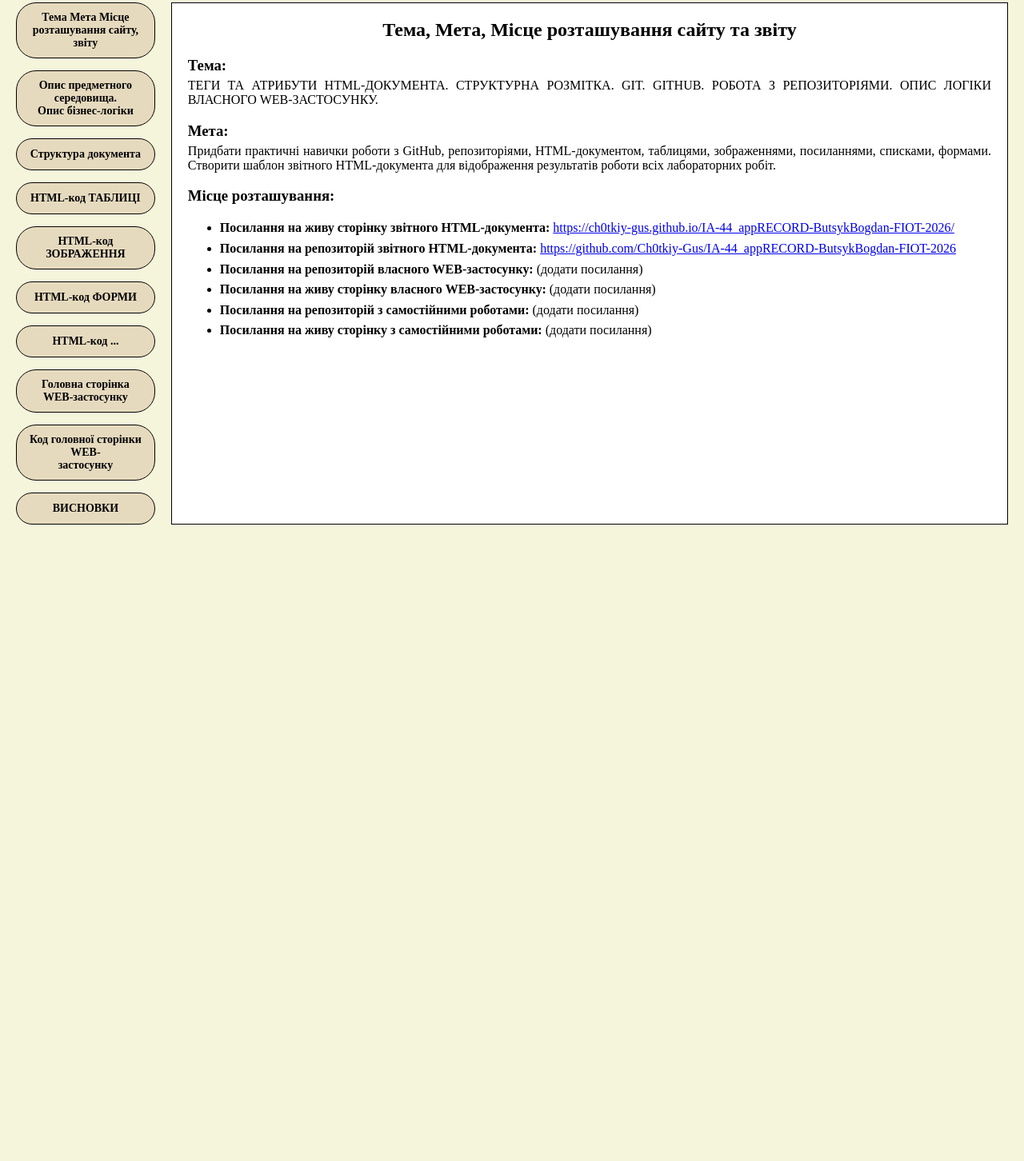
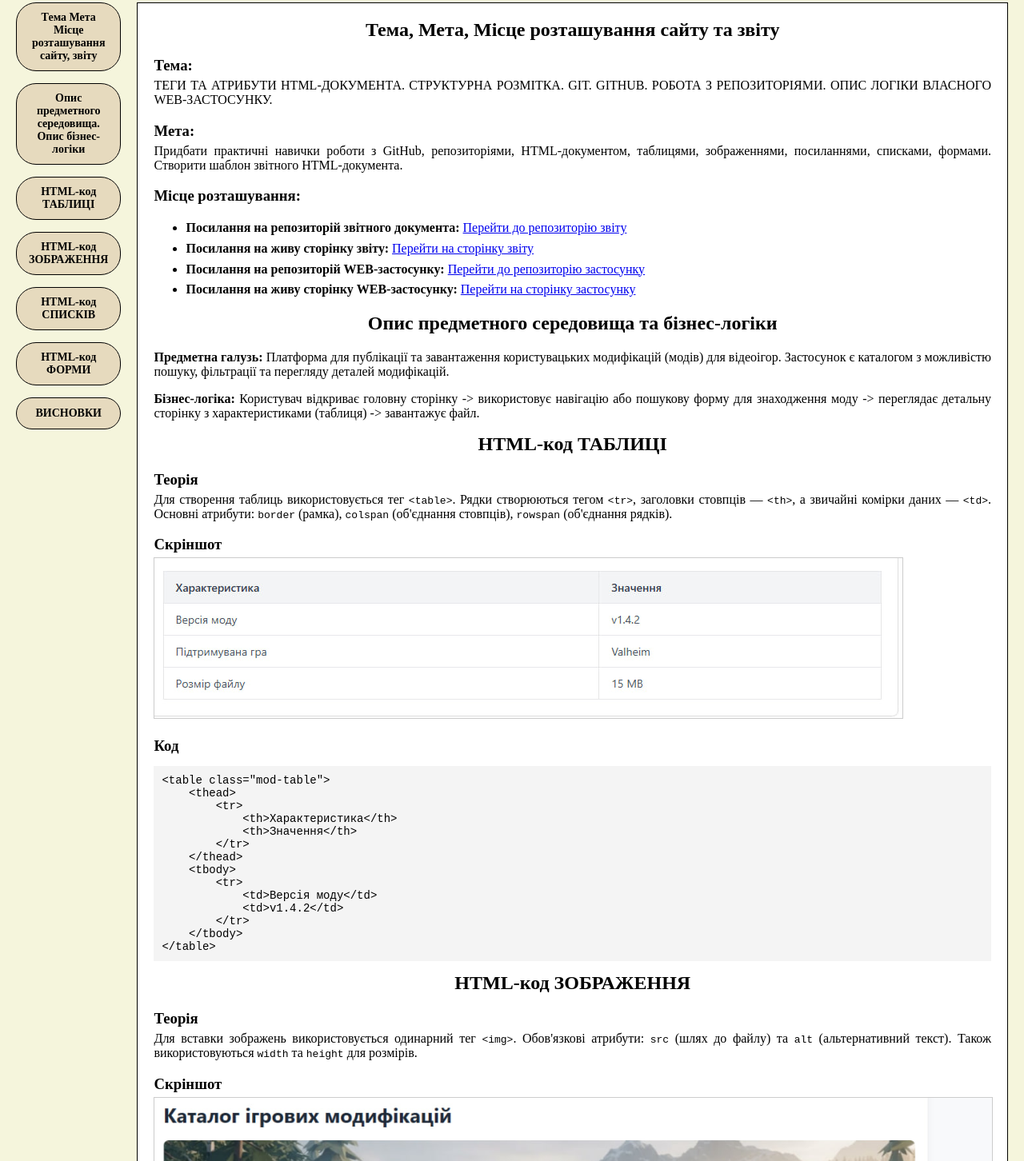
Before and after one commit to Ch0tkiy-Gus/IA-44_appRECORD-ButsykBogdan-FIOT-2026, a plain HTML site: page index.html in a window 1280 px wide. Shown: the part 368-1820 px from the top of the page at 80% size. Before the commit the page ends 1044 px from the top, so only its background shows below. Drawn offline with Linux system fonts and the light colour scheme.

Commit message:
Додано скріншоти до звіту

```diff
--- a/index.html
+++ b/index.html
@@ -33,39 +33,110 @@
 
     <div class="main-layout">
         <aside class="left-nav">
-            <a href="#">Тема Мета Місце<br>розташування сайту, звіту</a>
-            <a href="#">Опис предметного середовища.<br>Опис бізнес-логіки</a>
-            <a href="#">Структура документа</a>
-            <a href="#" class="sub-item">HTML-код ТАБЛИЦІ</a>
-            <a href="#" class="sub-item">HTML-код ЗОБРАЖЕННЯ</a>
-            <a href="#" class="sub-item">HTML-код ФОРМИ</a>
-            <a href="#" class="sub-item">HTML-код ...</a>
-            <a href="#">Головна сторінка WEB-застосунку</a>
-            <a href="#">Код головної сторінки WEB-<br>застосунку</a>
-            <a href="#">ВИСНОВКИ</a>
+            <a href="#section-info">Тема Мета Місце<br>розташування сайту, звіту</a>
+            <a href="#section-logic">Опис предметного середовища.<br>Опис бізнес-логіки</a>
+            <a href="#section-table" class="sub-item">HTML-код ТАБЛИЦІ</a>
+            <a href="#section-image" class="sub-item">HTML-код ЗОБРАЖЕННЯ</a>
+            <a href="#section-list" class="sub-item">HTML-код СПИСКІВ</a>
+            <a href="#section-form" class="sub-item">HTML-код ФОРМИ</a>
+            <a href="#section-conclusion">ВИСНОВКИ</a>
         </aside>
 
         <main class="content" id="main-content">
-            <div class="report-section">
+
+            <div id="section-info" class="report-section">
                 <h2>Тема, Мета, Місце розташування сайту та звіту</h2>
-
                 <h3>Тема:</h3>
                 <p>ТЕГИ ТА АТРИБУТИ HTML-ДОКУМЕНТА. СТРУКТУРНА РОЗМІТКА. GIT. GITHUB. РОБОТА З РЕПОЗИТОРІЯМИ. ОПИС ЛОГІКИ ВЛАСНОГО WEB-ЗАСТОСУНКУ.</p>
-
                 <h3>Мета:</h3>
-                <p>Придбати практичні навички роботи з GitHub, репозиторіями, HTML-документом, таблицями, зображеннями, посиланнями, списками, формами. Створити шаблон звітного HTML-документа для відображення результатів роботи всіх лабораторних робіт.</p>
-
+                <p>Придбати практичні навички роботи з GitHub, репозиторіями, HTML-документом, таблицями, зображеннями, посиланнями, списками, формами. Створити шаблон звітного HTML-документа.</p>
                 <h3>Місце розташування:</h3>
                 <ul>
-                    <li><b>Посилання на живу сторінку звітного HTML-документа:</b> <a href="https://ch0tkiy-gus.github.io/IA-44_appRECORD-ButsykBogdan-FIOT-2026/" target="_blank">https://ch0tkiy-gus.github.io/IA-44_appRECORD-ButsykBogdan-FIOT-2026/</a></li>
-                    <li><b>Посилання на репозиторій звітного HTML-документа:</b> <a href="https://github.com/Ch0tkiy-Gus/IA-44_appRECORD-ButsykBogdan-FIOT-2026" target="_blank">https://github.com/Ch0tkiy-Gus/IA-44_appRECORD-ButsykBogdan-FIOT-2026</a></li>
-
-                    <li><b>Посилання на репозиторій власного WEB-застосунку:</b> (додати посилання)</li>
-                    <li><b>Посилання на живу сторінку власного WEB-застосунку:</b> (додати посилання)</li>
-                    <li><b>Посилання на репозиторій з самостійними роботами:</b> (додати посилання)</li>
-                    <li><b>Посилання на живу сторінку з самостійними роботами:</b> (додати посилання)</li>
+                    <li><b>Посилання на репозиторій звітного документа:</b> <a href="https://github.com/Ch0tkiy-Gus/IA-44_appRECORD-ButsykBogdan-FIOT-2026" target="_blank">Перейти до репозиторію звіту</a></li>
+                    <li><b>Посилання на живу сторінку звіту:</b> <a href="https://ch0tkiy-gus.github.io/IA-44_appRECORD-ButsykBogdan-FIOT-2026/" target="_blank">Перейти на сторінку звіту</a></li>
+                    <li><b>Посилання на репозиторій WEB-застосунку:</b> <a href="https://github.com/Ch0tkiy-Gus/IA-44_appWEB-ButsykBogdan-FIOT-2026" target="_blank">Перейти до репозиторію застосунку</a></li>
+                    <li><b>Посилання на живу сторінку WEB-застосунку:</b> <a href="https://ch0tkiy-gus.github.io/IA-44_appWEB-ButsykBogdan-FIOT-2026/" target="_blank">Перейти на сторінку застосунку</a></li>
                 </ul>
             </div>
+
+            <div id="section-logic" class="report-section">
+                <h2>Опис предметного середовища та бізнес-логіки</h2>
+                <p><b>Предметна галузь:</b> Платформа для публікації та завантаження користувацьких модифікацій (модів) для відеоігор. Застосунок є каталогом з можливістю пошуку, фільтрації та перегляду деталей модифікацій.</p>
+                <p><b>Бізнес-логіка:</b> Користувач відкриває головну сторінку -> використовує навігацію або пошукову форму для знаходження моду -> переглядає детальну сторінку з характеристиками (таблиця) -> завантажує файл.</p>
+            </div>
+
+            <div id="section-table" class="report-section">
+                <h2>HTML-код ТАБЛИЦІ</h2>
+                <h3>Теорія</h3>
+                <p>Для створення таблиць використовується тег <code>&lt;table&gt;</code>. Рядки створюються тегом <code>&lt;tr&gt;</code>, заголовки стовпців — <code>&lt;th&gt;</code>, а звичайні комірки даних — <code>&lt;td&gt;</code>. Основні атрибути: <code>border</code> (рамка), <code>colspan</code> (об'єднання стовпців), <code>rowspan</code> (об'єднання рядків).</p>
+                <h3>Скріншот</h3>
+                <img src="image/screen-table.jpg" alt="Скріншот таблиці" style="max-width: 100%; border: 1px solid #ccc;">
+                <h3>Код</h3>
+<pre style="background: #f4f4f4; padding: 10px; font-size: 14px; overflow-x: auto;">
+&lt;table class="mod-table"&gt;
+    &lt;thead&gt;
+        &lt;tr&gt;
+            &lt;th&gt;Характеристика&lt;/th&gt;
+            &lt;th&gt;Значення&lt;/th&gt;
+        &lt;/tr&gt;
+    &lt;/thead&gt;
+    &lt;tbody&gt;
+        &lt;tr&gt;
+            &lt;td&gt;Версія моду&lt;/td&gt;
+            &lt;td&gt;v1.4.2&lt;/td&gt;
+        &lt;/tr&gt;
+    &lt;/tbody&gt;
+&lt;/table&gt;
+</pre>
+            </div>
+
+            <div id="section-image" class="report-section">
+                <h2>HTML-код ЗОБРАЖЕННЯ</h2>
+                <h3>Теорія</h3>
+                <p>Для вставки зображень використовується одинарний тег <code>&lt;img&gt;</code>. Обов'язкові атрибути: <code>src</code> (шлях до файлу) та <code>alt</code> (альтернативний текст). Також використовуються <code>width</code> та <code>height</code> для розмірів.</p>
+                <h3>Скріншот</h3>
+                <img src="image/screen-img.jpg" alt="Скріншот зображення" style="max-width: 100%; border: 1px solid #ccc;">
+                <h3>Код</h3>
+<pre style="background: #f4f4f4; padding: 10px; font-size: 14px; overflow-x: auto;">
+&lt;img src="image/logo.jpg" alt="Банер ігрового каталогу" class="hero-image"&gt;
+</pre>
+            </div>
+
+            <div id="section-list" class="report-section">
+                <h2>HTML-код СПИСКІВ</h2>
+                <h3>Теорія</h3>
+                <p>Існують маркіровані списки <code>&lt;ul&gt;</code> та нумеровані <code>&lt;ol&gt;</code>. Кожен елемент списку обгортається тегом <code>&lt;li&gt;</code>. Для нумерованих списків застосовують атрибут <code>type</code> для зміни стилю нумерації.</p>
+                <h3>Скріншот</h3>
+                <img src="image/screen-list.jpg" alt="Скріншот списку" style="max-width: 100%; border: 1px solid #ccc;">
+                <h3>Код</h3>
+<pre style="background: #f4f4f4; padding: 10px; font-size: 14px; overflow-x: auto;">
+&lt;ul&gt;
+    &lt;li&gt;Інтерфейс&lt;/li&gt;
+    &lt;li&gt;Геймплей&lt;/li&gt;
+    &lt;li&gt;Графіка&lt;/li&gt;
+    &lt;li&gt;Звук&lt;/li&gt;
+&lt;/ul&gt;
+</pre>
+            </div>
+
+            <div id="section-form" class="report-section">
+                <h2>HTML-код ФОРМИ</h2>
+                <h3>Скріншот</h3>
+                <img src="image/screen-form.jpg" alt="Скріншот форми" style="max-width: 100%; border: 1px solid #ccc;">
+                <h3>Код</h3>
+<pre style="background: #f4f4f4; padding: 10px; font-size: 14px; overflow-x: auto;">
+&lt;form class="search-form" action="#" method="GET"&gt;
+    &lt;input type="text" name="query" placeholder="Пошук модів..."&gt;
+    &lt;button type="submit"&gt;Знайти&lt;/button&gt;
+&lt;/form&gt;
+</pre>
+            </div>
+
+            <div id="section-conclusion" class="report-section">
+                <h2>ВИСНОВКИ</h2>
+                <p>Під час виконання першої лабораторної роботи я набув практичних навичок роботи з системою контролю версій Git та платформою GitHub. Було успішно створено репозиторії для звітного документа та власного WEB-застосунку, а також налаштовано їх хостинг за допомогою GitHub Pages. Я розробив структуру веб-каталогу ігрових модифікацій, застосувавши на практиці основні HTML-теги для роботи з текстом, зображеннями, таблицями, формами та списками. Крім того, я навчився відокремлювати контент від оформлення за допомогою CSS та створювати семантично правильну розмітку сторінки.</p>
+            </div>
+
         </main>
     </div>
 </body>
```
Also changed, not shown: image/screen-form.jpg (added), image/screen-img.jpg (added), image/screen-list.jpg (added), image/screen-table.jpg (added).
